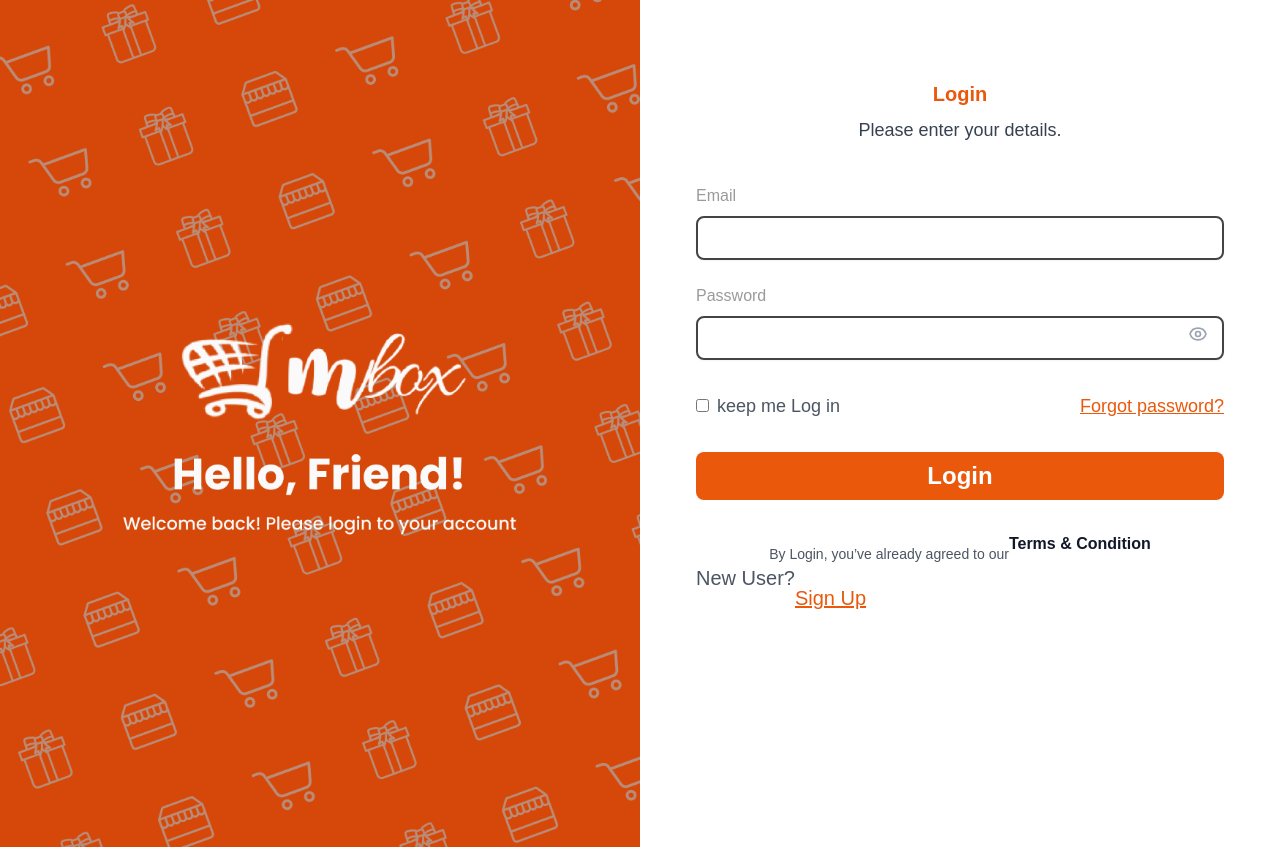
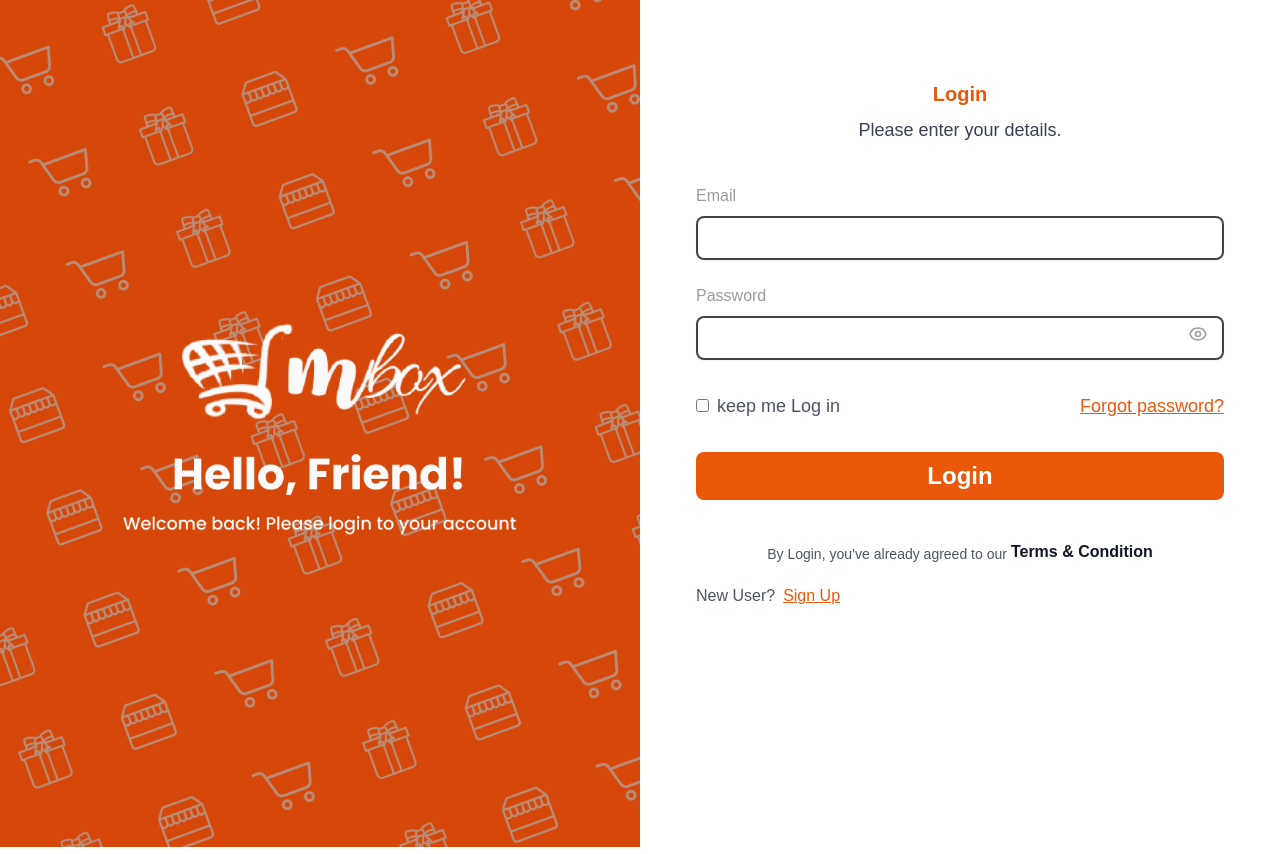
Before and after one commit to mbox-project/mbox-user, a Next.js app: page /auth/login in a window 1280 px wide. Built offline with nearby package versions, Linux system fonts and the light colour scheme; a web font is replaced by a local one.

Commit message:
commit message

```diff
--- a/components/Authbg/index.jsx
+++ /dev/null
@@ -1,11 +0,0 @@
-import React from "react";
-import authbgimg from "../../public/images/authbg.png";
-import Image from "next/image";
-const Authbg = () => {
-  return (
-    <div>
-      <Image src={authbgimg} width="700px" height="650px" />
-    </div>
-  );
-};
-export default Authbg;
--- a/pages/auth/login/index.jsx
+++ b/pages/auth/login/index.jsx
@@ -133,17 +133,17 @@ function Login() {
                 By Login, you’ve already agreed to our{" "}
               </span>
               <Link href="/">
-                <a className="text-gray-900 pt-5 flex  justify-center  md:pt-3 lg:pt-0 font-bold">
+                <a className="text-gray-900 pt-5 flex  justify-center  md:pt-3 lg:pt-2 lg:pl-1 font-bold">
                   Terms & Condition
                 </a>
               </Link>
             </div>
             <div className="block lg:flex pt-5 lg:pt-0">
-              <p className=" text-gray-600 text-md  flex justify-center lg:text-xl">
+              <p className=" text-gray-600 text-md lg:pt-5 flex justify-center lg:text-md">
                 New User?
               </p>
               <Link href="/auth/register">
-                <a className="text-orange-600 flex justify-center pt-5 text-md lg:text-xl underline">
+                <a className="text-orange-600 flex justify-center pt-5 text-md lg:text-md lg:pl-2 underline">
                   Sign Up
                 </a>
               </Link>
```
